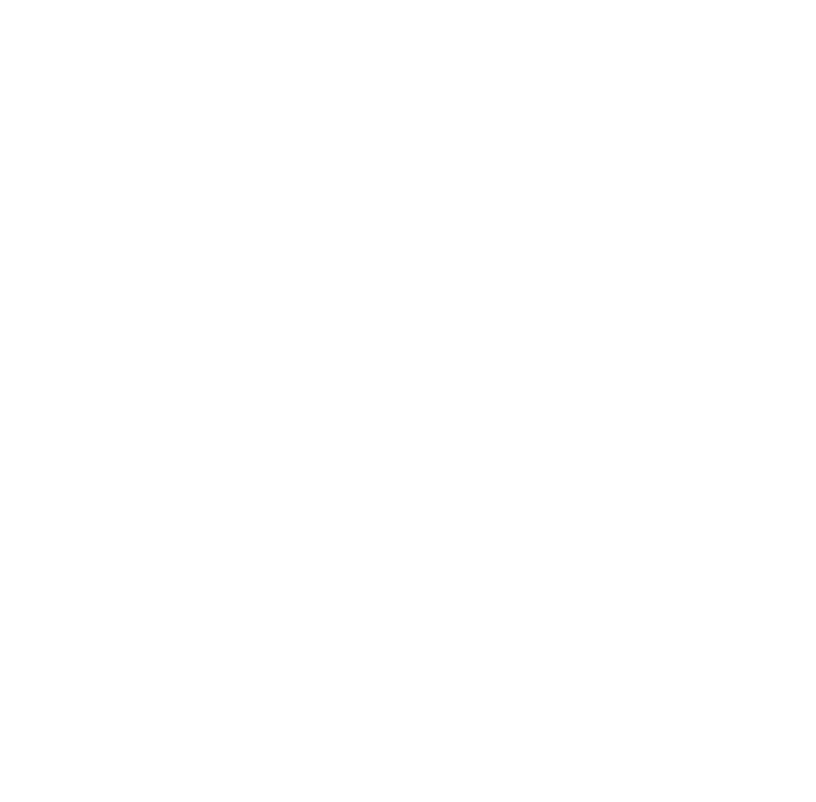
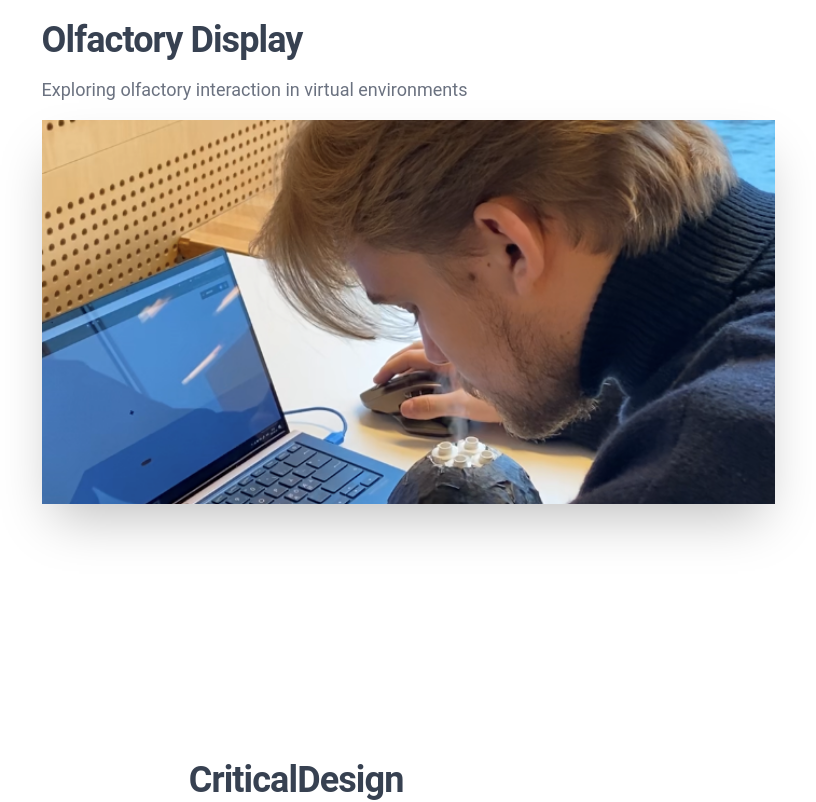
Before and after one commit to Hannes7eicher/portfolio, a React (Create React App) app: page /#/ in a window 1280 px wide. Shown: the part 2660-3462 px from the top of the page, without its empty margins (249-1065 px from the left). Before the commit the page ends 2552 px from the top, so only its background shows below. Built offline with nearby package versions, Linux system fonts and the light colour scheme.

Commit message:
add more projects

```diff
--- a/src/components/AnimatedRoutes/AnimatedRoutes.js
+++ b/src/components/AnimatedRoutes/AnimatedRoutes.js
@@ -1,8 +1,10 @@
 import React from 'react';
 import { Routes, Route, useLocation } from "react-router-dom";
 import Main from '../Main/Main';
-import PlantKit from '../Project/PlantKit/PlantKit';
-import EnergyMeter from '../Project/EnergyMeter/EnergyMeter';
+import PlantKit from '../Project/Content/PlantKit/PlantKit';
+import EnergyMeter from '../Project/Content/EnergyMeter/EnergyMeter';
+import OlfactoryDisplay from '../Project/Content/OlfactoryDisplay/OlfactoryDisplay';
+import CriticalDesign from '../Project/Content/CriticalDesign/CriticalDesign';
 import { AnimatePresence } from 'framer-motion';
 
 function AnimatedRoutes() {
@@ -15,6 +17,8 @@
               <Route path="/" element = { <Main/> } />
               <Route path="PlantKit" element = { <PlantKit/> } />
               <Route path="EnergyMeter" element = { <EnergyMeter/> } />
+              <Route path="OlfactoryDisplay" element = { <OlfactoryDisplay/> } />
+              <Route path="CriticalDesign" element = { <CriticalDesign/> } />
             </Routes>
         </AnimatePresence>
     );
--- a/src/components/Home/HomeSection/HomeSection.js
+++ b/src/components/Home/HomeSection/HomeSection.js
@@ -15,7 +15,18 @@
           image="energyMeter.png"
           route="/EnergyMeter"
           />
-
+          <HomeCard
+          title="Olfactory Display"
+          subtitle="Exploring olfactory interaction in virtual environments"
+          image="OlfactoryHero.png"
+          route="/OlfactoryDisplay"
+          />
+          <HomeCard
+          title="CriticalDesign"
+          subtitle="A critical design concept evoking angry emotions"
+          image="CriticalDesign.png"
+          route="/CriticalDesign"
+          />
       </div>
     );
 }
--- /dev/null
+++ b/src/components/Project/Content/CriticalDesign/CriticalDesign.js
@@ -0,0 +1,10 @@
+import React from 'react'
+import ProjectMain from '../../ProjectMain/ProjectMain';
+
+export default function CriticalDesign() {
+  return (
+    <div>
+        <ProjectMain title="Soul 647" subtitle="A critical design concept evoking angry emotions" image="CriticalDesign.png" />
+    </div>
+  );
+}
--- a/src/components/Project/EnergyMeter/EnergyMeter.js
+++ b/src/components/Project/Content/EnergyMeter/EnergyMeter.js
@@ -1,5 +1,5 @@
 import React from 'react'
-import ProjectMain from '../ProjectMain/ProjectMain';
+import ProjectMain from '../../ProjectMain/ProjectMain';
 
 export default function EnergyMeter() {
   return (
--- /dev/null
+++ b/src/components/Project/Content/OlfactoryDisplay/OlfactoryDisplay.js
@@ -0,0 +1,10 @@
+import React from 'react'
+import ProjectMain from '../../ProjectMain/ProjectMain';
+
+export default function OlfactoryDisplay() {
+  return (
+    <div>
+        <ProjectMain title="Olfactory Displays" subtitle="Exploring olfactory interaction in virtual environments" image="OlfactoryHero.png" />
+    </div>
+  );
+}
--- a/src/components/Project/PlantKit/PlantKit.js
+++ b/src/components/Project/Content/PlantKit/PlantKit.js
@@ -1,5 +1,5 @@
 import {React } from 'react'
-import ProjectMain from '../ProjectMain/ProjectMain';
+import ProjectMain from '../../ProjectMain/ProjectMain';
 import { motion } from "framer-motion";
 
 export default function PlantKit() {
--- a/src/components/Project/ProjectMain/ProjectMain.js
+++ b/src/components/Project/ProjectMain/ProjectMain.js
@@ -10,9 +10,9 @@
   return (
         <div className="hero min-h-screen bg-white">
           <div className="hero-content text-center text-neutral-content">
-            <div className="max-w-md">
-              <h1 className="mt-10 mb-5 text-5xl font-bold tracking-tight text-gray-700">{title}</h1>
-              <p className="mb-5 tracking-tight text-gray-700">{subtitle}</p>
+            <div className="max-w-sm sm:max-w-xl">
+              <h1 className="mt-10 mb-5 text-4xl sm:text-6xl text-left font-bold tracking-tight text-gray-700">{title}</h1>
+              <p className="mb-5 text-xl sm:text-2xl text-left tracking-tight text-gray-700">{subtitle}</p>
               <button onClick = {() => navigate('/')}   className="absolute sm:fixed text-gray-500 font-bold top-5 left-5 ">X</button>
 
               <img className='mb-10' src={src} alt="" />
```
Also changed, not shown: src/components/assets/CriticalDesign.png (added), src/components/assets/OlfactoryHero.png (added).
